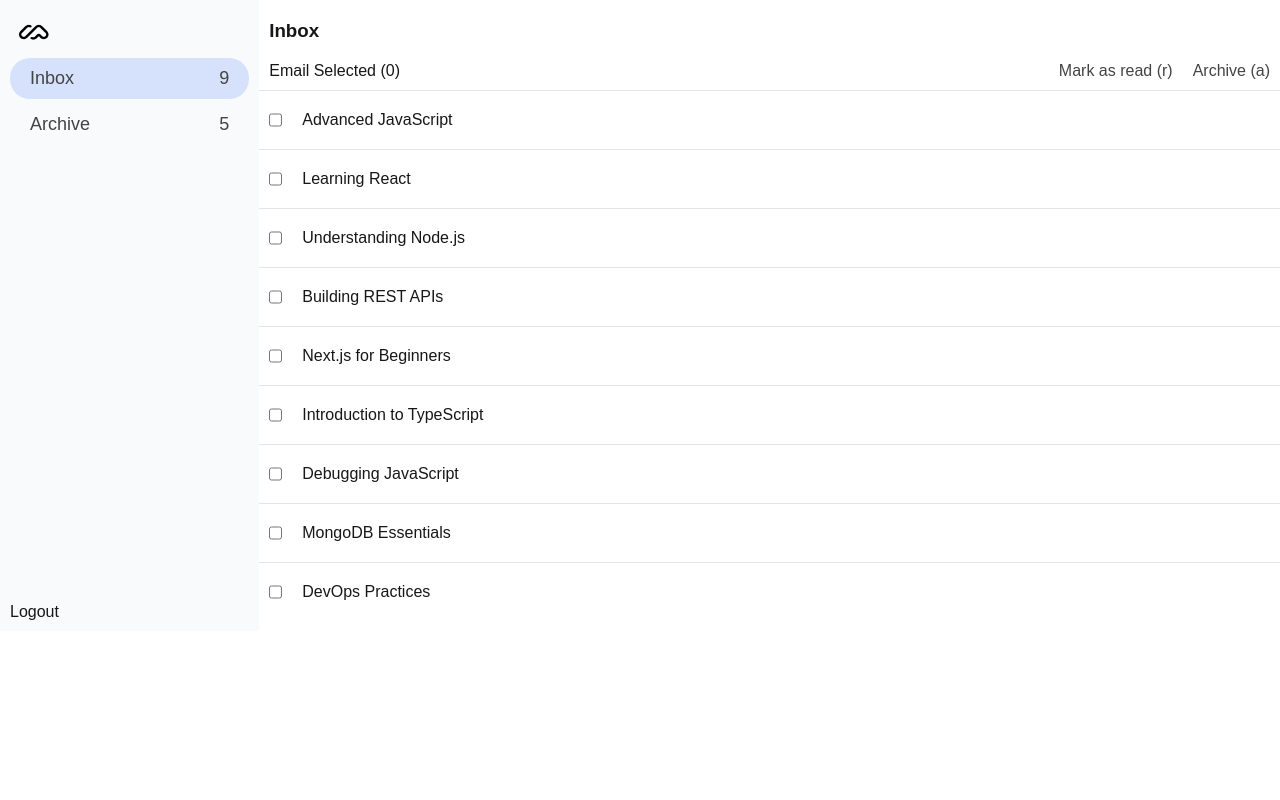
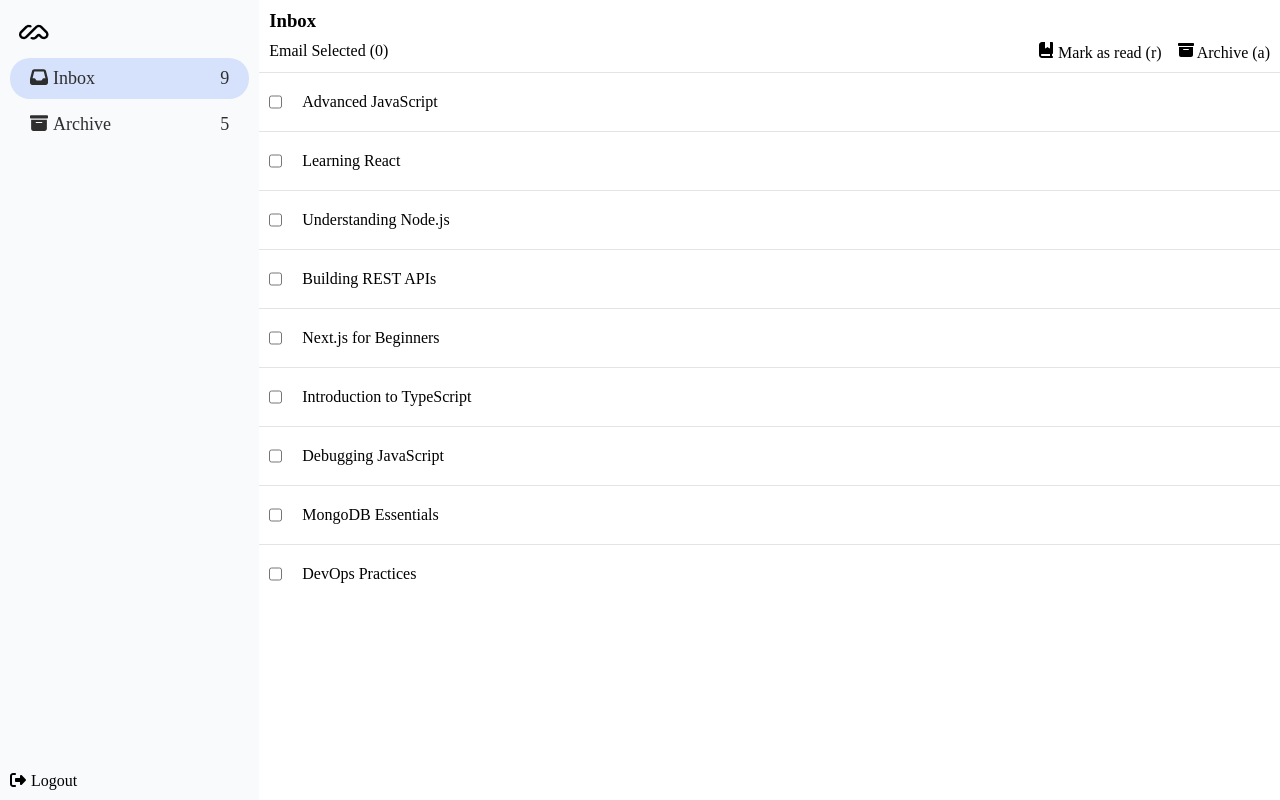
Before and after one commit to ashaansojib/non-ai-task, a Next.js app: page / in a window 1280 px wide. Built offline with nearby package versions, Linux system fonts and the light colour scheme.

Commit message:
fix full ui

```diff
--- a/app/components/Aside.tsx
+++ b/app/components/Aside.tsx
@@ -2,6 +2,7 @@
 import Link from "next/link";
 import { usePathname } from "next/navigation";
 import React from "react";
+import { FaBoxArchive, FaInbox, FaRightFromBracket } from "react-icons/fa6";
 
 const Aside = () => {
   const router = usePathname();
@@ -10,14 +11,26 @@ const Aside = () => {
     <div className="sidebar-container">
       <div>
         <img className="logo" src="/logo.png" alt="" />
-        <Link className={`${router === '/' ? 'active' : 'default'}`} href="/">
-          Inbox <span>9</span>
+        <Link className={`${router === "/" ? "active" : "default"}`} href="/">
+          <span className="btn">
+            <FaInbox />
+            Inbox
+          </span>{" "}
+          <span>9</span>
         </Link>
-        <Link className={`${router === '/archive' ? 'active' : 'default'}`} href="/archive">
-          Archive <span>5</span>
+        <Link
+          className={`${router === "/archive" ? "active" : "default"}`}
+          href="/archive"
+        >
+          <span className="btn">
+            <FaBoxArchive />
+            Archive
+          </span>{" "}
+          <span>5</span>
         </Link>
       </div>
-      <p>
+      <p className="btn">
+        <FaRightFromBracket />
         Logout
       </p>
     </div>
--- a/app/components/EmailCard.tsx
+++ b/app/components/EmailCard.tsx
@@ -8,7 +8,7 @@ interface EmailCardProps {
 
 const EmailCard: React.FC<EmailCardProps> = ({ item, handleSelect }) => {
   const [showModal, setShowModal] = useState(true);
-  const { id, title, description, label } = item;
+  const { title, description, label } = item;
 
   const handleTogge = () => {
     setShowModal(!showModal);
--- a/app/globals.css
+++ b/app/globals.css
@@ -3,47 +3,23 @@
   --foreground: #171717;
 }
 
-@media (prefers-color-scheme: dark) {
-  :root {
-    --background: #0a0a0a;
-    --foreground: #ededed;
-  }
-}
-
-html,
-body {
-  max-width: 100vw;
-  overflow-x: hidden;
-}
-
-body {
-  color: var(--foreground);
-  background: var(--background);
-  font-family: Arial, Helvetica, sans-serif;
-  -webkit-font-smoothing: antialiased;
-  -moz-osx-font-smoothing: grayscale;
-}
 
 * {
   padding: 0;
   margin: 0;
 }
 
-@media (prefers-color-scheme: dark) {
-  html {
-    color-scheme: dark;
-  }
-}
 a{
-  color: #444444;
+  color: #2e2e2e;
   text-decoration: none;
 }
 a:hover{
-  color: #43e76c;
+  color: #a6aca7;
   text-decoration: underline;
 }
 .my-container {
   width: 100%;
+  height: 100vh;
   margin: 0 auto;
   display: flex;
   position: relative;
@@ -52,7 +28,9 @@ a:hover{
 .logo{
   padding: 10px 0;
 }
-
+.head-title{
+  padding-left: 10px;
+}
 /* home page css */
 .main-content{
   width: 100%;
@@ -68,13 +46,25 @@ a:hover{
   left: 0;
   overflow-y: auto;
 }
+.btn{
+  display: flex;
+  gap: 5px;
+}
+.icons{
+  display: flex;
+  gap: 5px;
+}
+.options{
+  display: flex;
+  gap: 16px;
+}
+.sidebar-container {
+  height: 100%;
+ display: flex;
+ flex-direction: column;
+ justify-content: space-between;
+}
 
-.sidebar-container{
-  height: 100%;
-  display: flex;
-  flex-direction: column;
-  justify-content: space-between;
-}
 .active {
   display: flex;
   justify-content: space-between;
@@ -99,9 +89,6 @@ a:hover{
   width: 100%;
   padding: 10px;
 }
-.read-btn{
-  padding-right: 20px;
-}
 /* archive section css */
 .content-header{
   display: flex;
@@ -116,7 +103,7 @@ a:hover{
   border-top: 1px solid rgb(228, 228, 228);
 }
 .email-box:hover{
-  background-color: #f4fdff;
+ background-color: #D1E2FF;
 }
 .modal-box{
   display: none;
--- a/app/page.tsx
+++ b/app/page.tsx
@@ -3,6 +3,7 @@ import { Emails } from "@/global-interfaces";
 import Link from "next/link";
 import React, { useEffect, useState } from "react";
 import EmailCard from "./components/EmailCard";
+import { FaBookBookmark, FaBoxArchive } from "react-icons/fa6";
 
 export default function Home() {
   const [emails, setEmails] = useState<Emails[]>([]);
@@ -19,14 +20,16 @@ export default function Home() {
   };
   return (
     <div>
-      <h3 className="title">Inbox</h3>
+      <h3 className="head-title">Inbox</h3>
       <div className="content-header">
         <p>Email Selected ({selectEmail})</p>
-        <div>
-          <Link className="read-btn" href="/">
-            Mark as read (r)
-          </Link>
-          <Link href="/">Archive (a)</Link>
+        <div className="options">
+          <p>
+            <FaBookBookmark /> Mark as read (r)
+          </p>
+          <p>
+            <FaBoxArchive /> Archive (a)
+          </p>
         </div>
       </div>
       {/* email list here*/}
--- a/package.json
+++ b/package.json
@@ -12,7 +12,8 @@
     "@heroicons/react": "^2.2.0",
     "next": "15.1.4",
     "react": "^19.0.0",
-    "react-dom": "^19.0.0"
+    "react-dom": "^19.0.0",
+    "react-icons": "^5.4.0"
   },
   "devDependencies": {
     "@eslint/eslintrc": "^3",
```
Also changed, not shown: app/archive/page.tsx (+6 -7 lines), public/logout.png (added), 1 other file (tests, documents, lock files or other folders).
